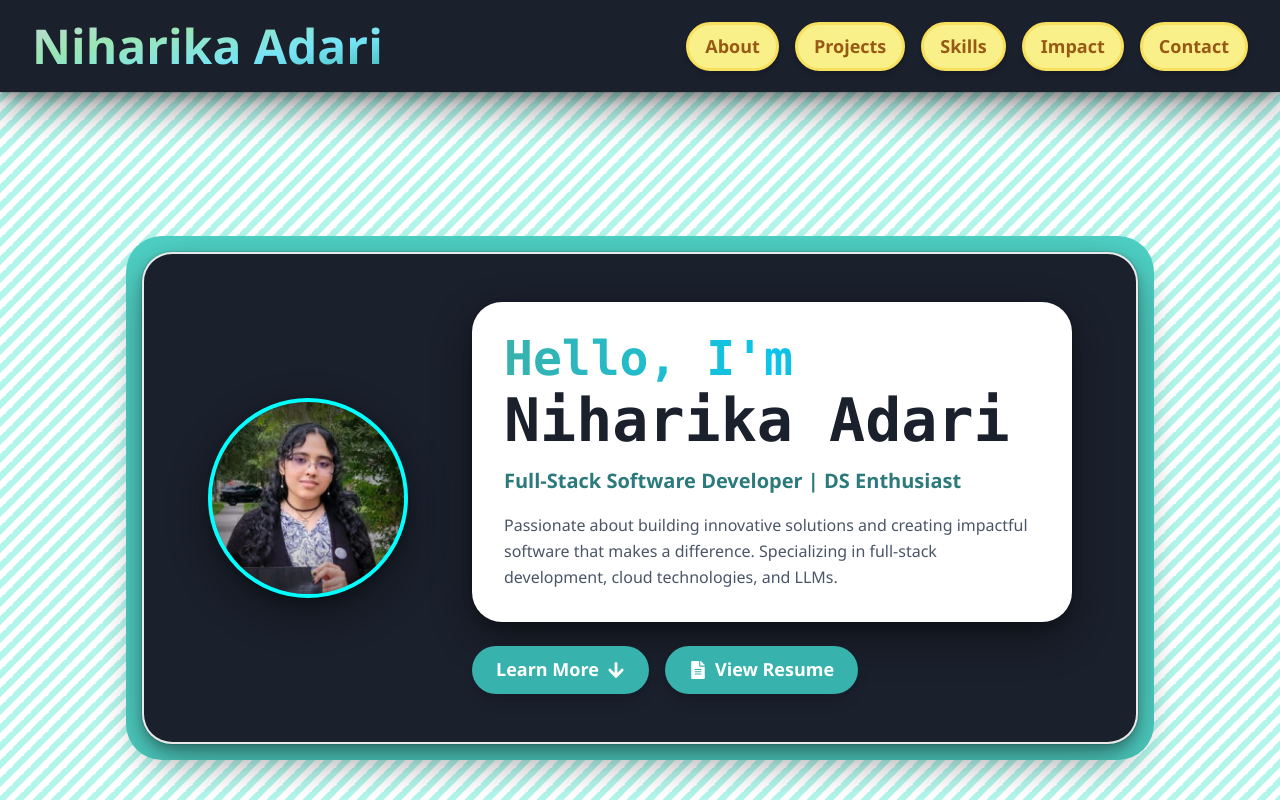
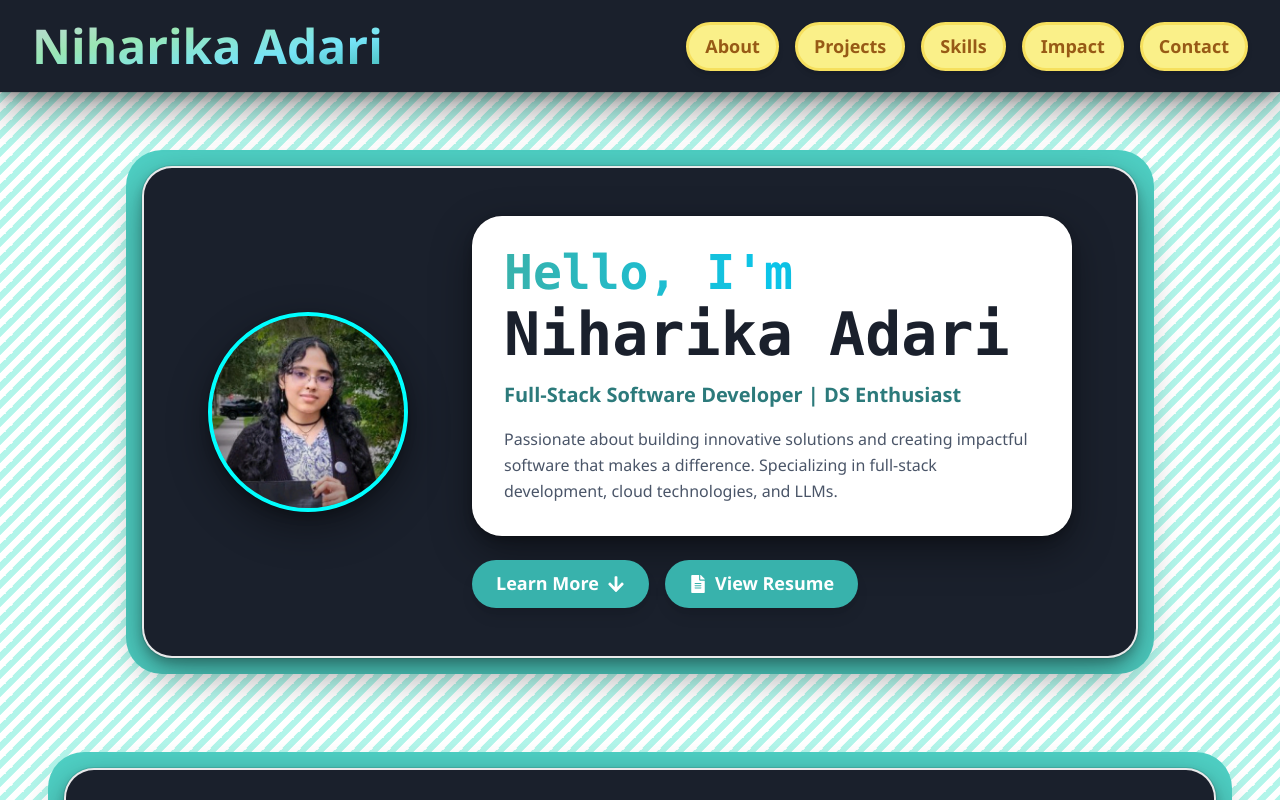
Before and after one commit to NiharikaAdari/Porfolio, a React (Create React App) app: page / in a window 1280 px wide. Shown: the top 800 px of the page. Built offline with nearby package versions, Linux system fonts and the light colour scheme.

Commit message:
fix: apply scroll offset to Learn More button to match navbar scroll behavior

```diff
--- a/src/components/sections/Hero.jsx
+++ b/src/components/sections/Hero.jsx
@@ -32,12 +32,17 @@
   const scrollToAbout = () => {
     const element = document.querySelector("#about");
     if (element) {
-      element.scrollIntoView({ behavior: "smooth" });
+      const offset = 100;
+      const elementPosition = element.getBoundingClientRect().top + window.scrollY;
+      window.scrollTo({
+        top: elementPosition - offset,
+        behavior: "smooth",
+      });
     }
   };
 
   return (
-    <Box id="hero" minH="80vh" display="flex" alignItems="center" justifyContent="center" py={20} mt={16}>
+    <Box id="hero" minH="80vh" display="flex" alignItems="center" justifyContent="center"  pt={5} pb={5}>
       <Box bg="teal.300" borderRadius={36} p={4} maxW="100%" display="flex" justifyContent="center">
         <Box
           bg="gray.800"
```
